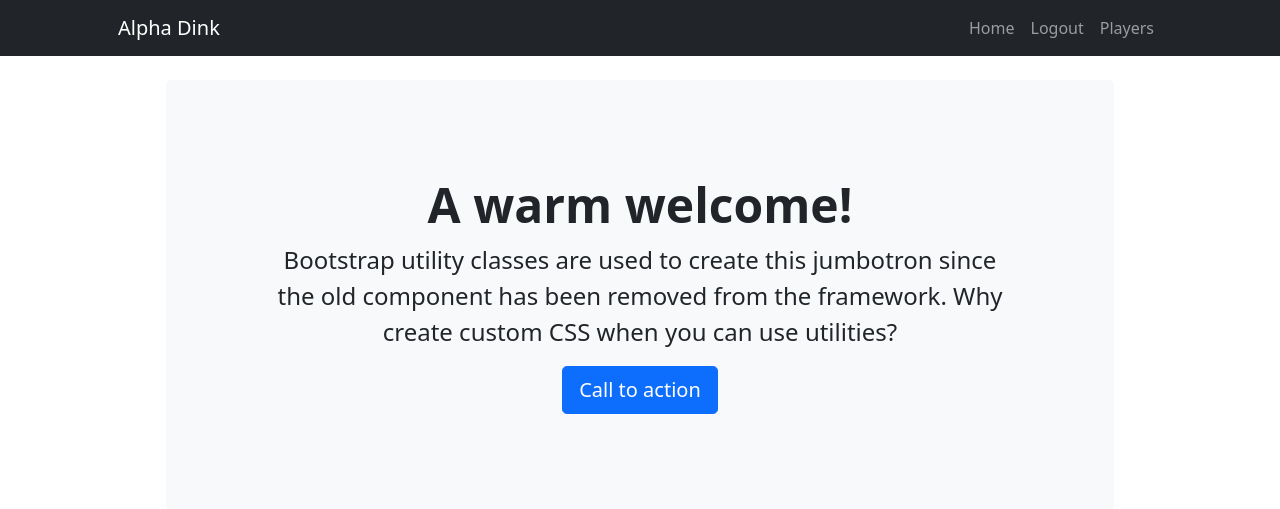
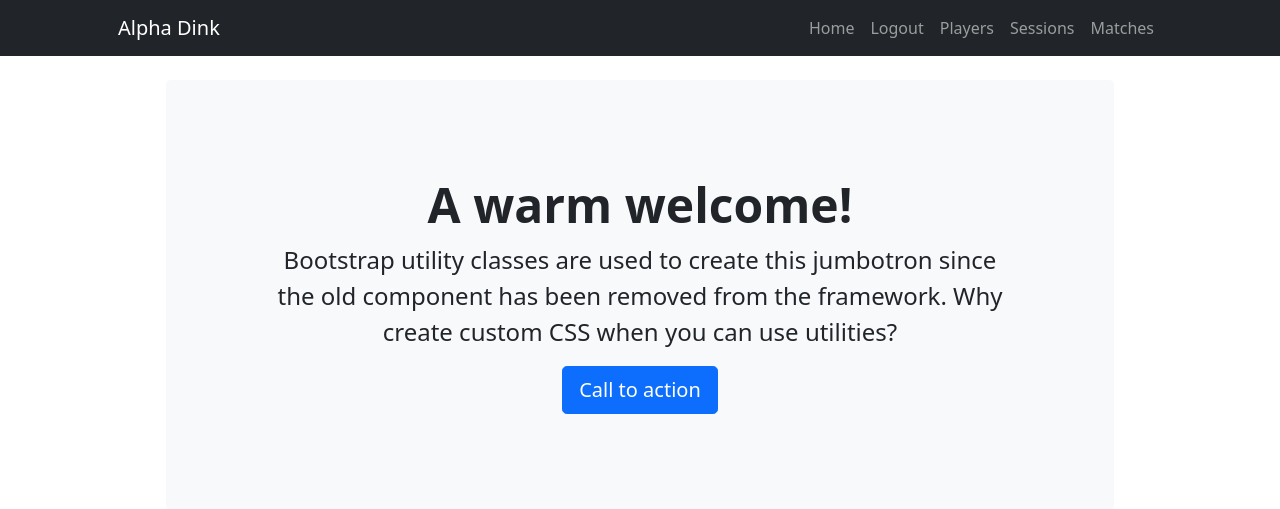
Before and after one commit to rhimmelbauer/pickelmaster-django, a Django app: page /home/ in a window 1280 px wide. Shown: the top 509 px of the page. Run offline with Django 4.2, Linux system fonts and the light colour scheme; a user stored in the database is signed in; some libraries are stand-ins or nearby versions.

Commit message:
added matches and sessions to the navbar

```diff
--- a/pickelmaster/player/templates/home.html
+++ b/pickelmaster/player/templates/home.html
@@ -1,5 +1,4 @@
 {% extends "base.html" %}
-
 
 {% block content %}
 <div class="container px-lg-5">
--- a/pickelmaster/templates/base.html
+++ b/pickelmaster/templates/base.html
@@ -54,13 +54,12 @@
                             <li class="nav-item">
                                 <a class="nav-link {% active_link 'players' %}" href="{% url 'players' %}">Players</a>
                             </li>
-<!--
                             <li class="nav-item">
                                 <a class="nav-link {% active_link 'sessions' %}" href="{% url 'sessions' %}">Sessions</a>
                             </li>
                             <li class="nav-item">
-                                <a class="nav-link {% active_link 'players' %}" href="{% url 'players' %}">Ranking</a>
-                            </li> -->
+                                <a class="nav-link {% active_link 'matches' %}" href="{% url 'matches' %}">Matches</a>
+                            </li>
                         {% endif %}
                     </ul>
                 </div>
```
